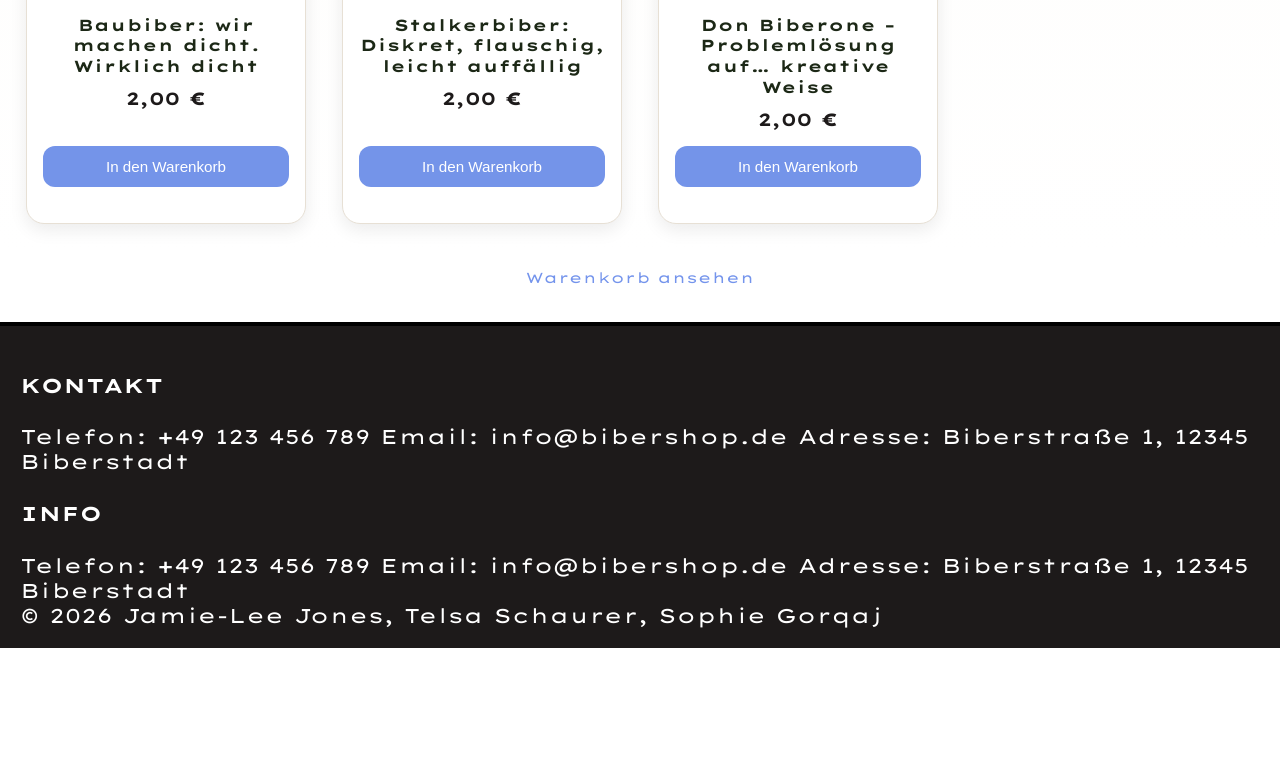
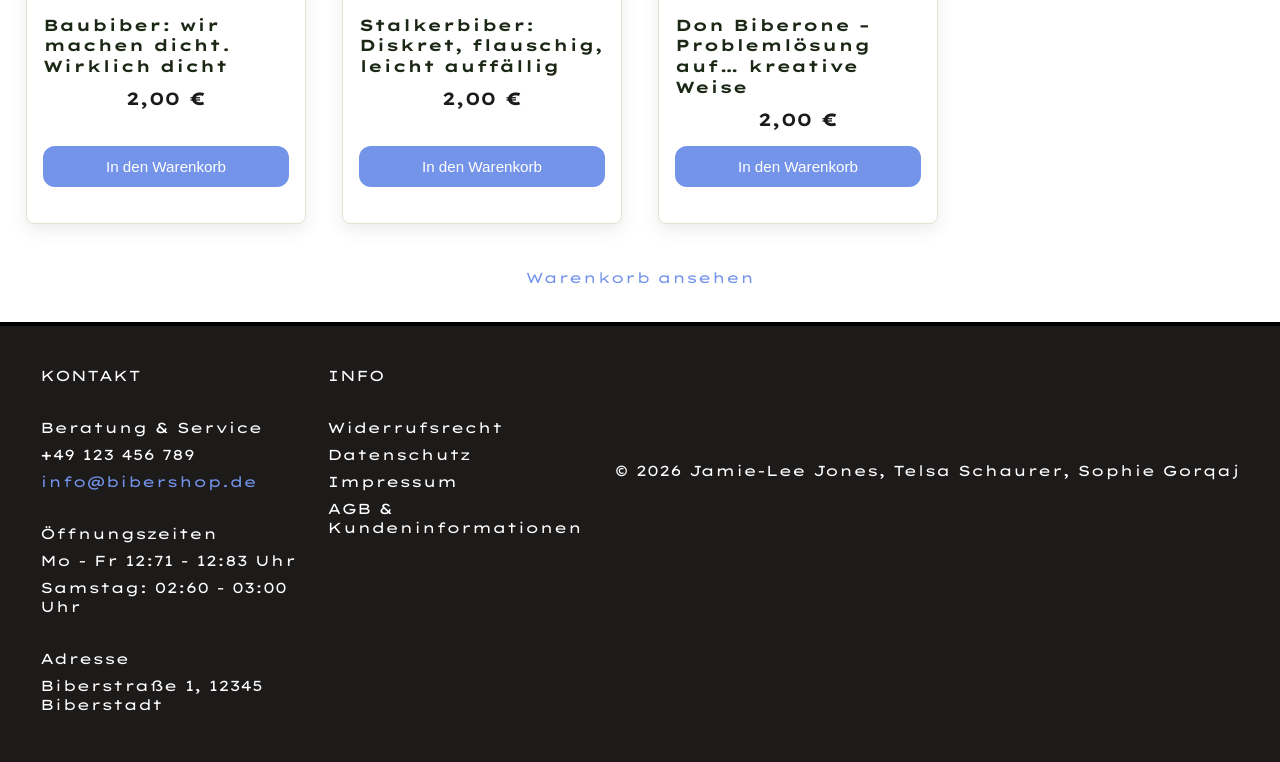
Before and after one commit to Tel3a/Biber-Shop, a PHP site: page /kaufen.php in a window 1280 px wide. Shown: the part 1938-2700 px from the top of the page. Before the commit the page ends 2586 px from the top, so only its background shows below. Run offline with PHP 8.4, Linux system fonts and the light colour scheme; data comes from the database, SQL or seed files in the repository; some libraries are stand-ins or nearby versions.

Commit message:
Add files via upload

```diff
--- a/footer.php
+++ b/footer.php
@@ -1,4 +1,4 @@
-<div id="footer">
+<!--<div id="footer">
         <div class ="footerinhalt" class="kontakt"><h4>KONTAKT</h4>
             Telefon: +49 123 456 789
             Email: info@bibershop.de
@@ -10,4 +10,30 @@
             Adresse: Biberstraße 1, 12345 Biberstadt
         </div>
     © 2026 Jamie-Lee Jones, Telsa Schaurer, Sophie Gorqaj
+</div>-->
+
+<div id="footer">
+    <div class="footerinhalt kontakt">
+        <p>KONTAKT</p><br>
+        <p>Beratung & Service</p>
+        <p>+49 123 456 789</p>
+        <p><a href="mailto:info@bibershop.de">info@bibershop.de</a></p><br>
+        <p>Öffnungszeiten</p>
+        <p>Mo - Fr 12:71 - 12:83 Uhr</p>
+        <p>Samstag: 02:60 - 03:00 Uhr</p><br>
+        <p>Adresse</p>
+        <p>Biberstraße 1, 12345 Biberstadt</p>
     </div>
+
+    <div class="footerinhalt infos">
+        <p>INFO</p><br>
+        <p><a href="widerrufsrecht.html">Widerrufsrecht</a></p>
+        <p><a href="datenschutz.html">Datenschutz</a></p>
+        <p><a href="impressum.html">Impressum</a></p>
+        <p><a href="agb.html">AGB & Kundeninformationen</a></p>
+    </div>
+
+    <div class="footer-copyright">
+       <p>© 2026 Jamie-Lee Jones, Telsa Schaurer, Sophie Gorqaj</p>
+    </div>
+</div>
--- a/index.php
+++ b/index.php
@@ -26,7 +26,7 @@
 
     $conn = mysqli_connect($servername, $username, $passwort, $datenbank);
     if($conn && !$conn->connect_error) {
-        $sql = "SELECT PID, Pbild, Pname FROM produkte";
+        $sql = "SELECT PID, Pbild, Pname FROM produkte WHERE PID=7 OR PID=3 OR PID=102";
         $result = $conn->query($sql);
         if($result && $result->num_rows > 0) {
             while($row = $result->fetch_assoc()) {
@@ -39,9 +39,8 @@
         mysqli_close($conn);
     }
     ?>
-
 	</div>
-
+	<a class="zumShop" href="kaufen.php">Zum Shop</a>
 
 	<br><br><br>
 
--- a/kaufen.php
+++ b/kaufen.php
@@ -73,14 +73,13 @@ foreach ($products as $p) {
 <?php while ($row = $result->fetch_assoc()): ?>
     <article class="boxen">
         <a href="produktdetails.php?PID=<?= (int)$row['PID'] ?>">
-            <img src="<?= htmlspecialchars($row['Pbild']) ?>" alt="<?= htmlspecialchars($row['Pname']) ?>">
-        </a>
+          <img src="<?= htmlspecialchars($row['Pbild']) ?>" alt="<?= htmlspecialchars($row['Pname']) ?>">
 
         <div class="produktinfo">
             <h3><?= htmlspecialchars($row['Pname']) ?></h3>
             <p><?= number_format((float)$row['Ppreis'], 2, ',', '.') ?> €</p>
         </div>
-
+        </a>
         <form method="POST" action="pinwarenkorb.php">
             <input type="hidden" name="PID" value="<?= (int)$row['PID'] ?>">
             <button type="submit">In den Warenkorb</button>
--- a/style.css
+++ b/style.css
@@ -9,11 +9,12 @@ body {
 	display: flex;
 	flex-direction: column;
 }
-h1, h2, h3, h4 {
-	/*font-weight: normal;
+/*h1, h2, h3, h4 {
+	font-weight: normal;
 	text-align: center;
-	margin-bottom: 10px;*/
-}
+	margin-bottom: 10px;
+}*/
+
 .seiteninhalt {
 	padding-top: 115px;
 }
@@ -99,7 +100,7 @@ format("opentype");
 	height: 24px;
 }
 
-#footer {
+/*#footer {
     background-color: #1d1a1a;
     color: #ffffff;
     border-top: 4px solid #000000;
@@ -118,10 +119,46 @@ format("opentype");
 .footerinhalt {
     text-align: left;
 
+}*/
+#footer {
+    background-color: #1d1a1a;
+    color: #ffffff;
+    border-top: 4px solid #000000;
+    margin-top: auto;
+    min-height: 220px;
+    width: 100%;
+    padding: 40px;
+
+    box-sizing: border-box;
+    display: flex;
+    flex-direction: row;      /* Divs nebeneinander */
+    flex-wrap: wrap;          /* bei wenig Platz umbrechen */
+    justify-content: space-between;
+    align-items: flex-start;
 }
 
+.footerinhalt {
+    text-align: left;
+    flex: 1 1 200px;          /* flexibel, min ~200px breit */
+    margin-right: 20px;
+}
 
+.footerinhalt p {
+    margin: 0 0 8px 0;        /* Abstand zwischen den Zeilen */
+	text-align: left;
+}
 
+.footer-copyright {
+    margin-top: 80px;
+    text-align: left;
+}
+.infos a {
+	color: inherit;
+}
+.infos a:hover{
+	opacity: 0.6;
+	text-decoration: none;
+}
 
 /* Google Fonts */
 @import url(https://fonts.googleapis.com/css?family=Anonymous+Pro);
@@ -220,8 +279,7 @@ format("opentype");
     padding: 30px 20px;
     justify-items: center;
     align-items: stretch;
-    border-radius: 24px;
-    background: linear-gradient(180deg, #faf7f2 0%, #ffffff 100%);
+
 }
 
 #produktgallerie .boxen {
```
Also changed, not shown: other parts of style.css (+32 -111 lines), konto.svg (added), warenkorb.svg (added). Lines whose indentation alone changed are shown as unchanged.
